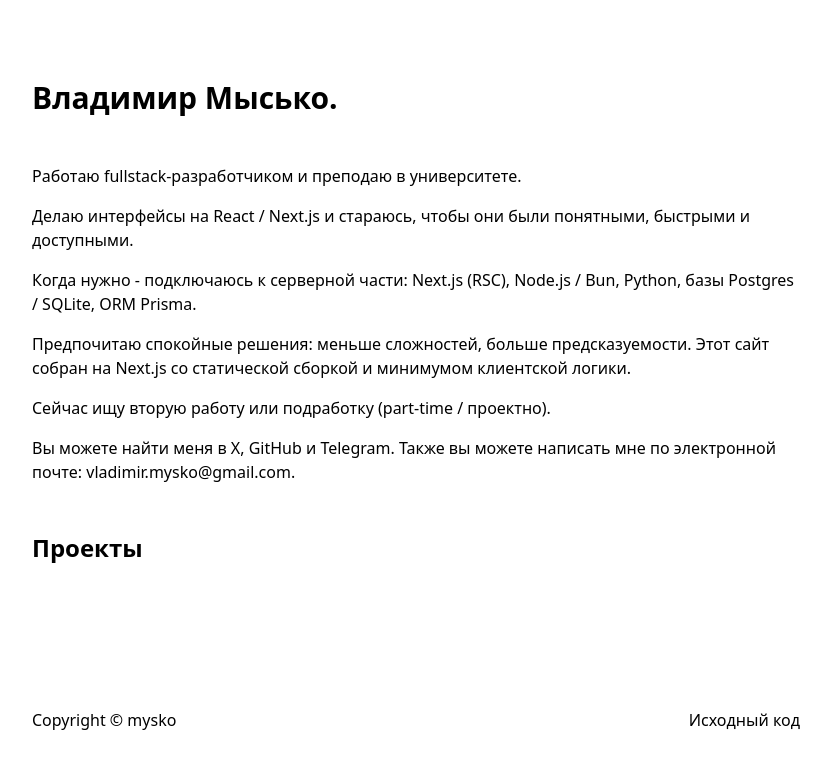
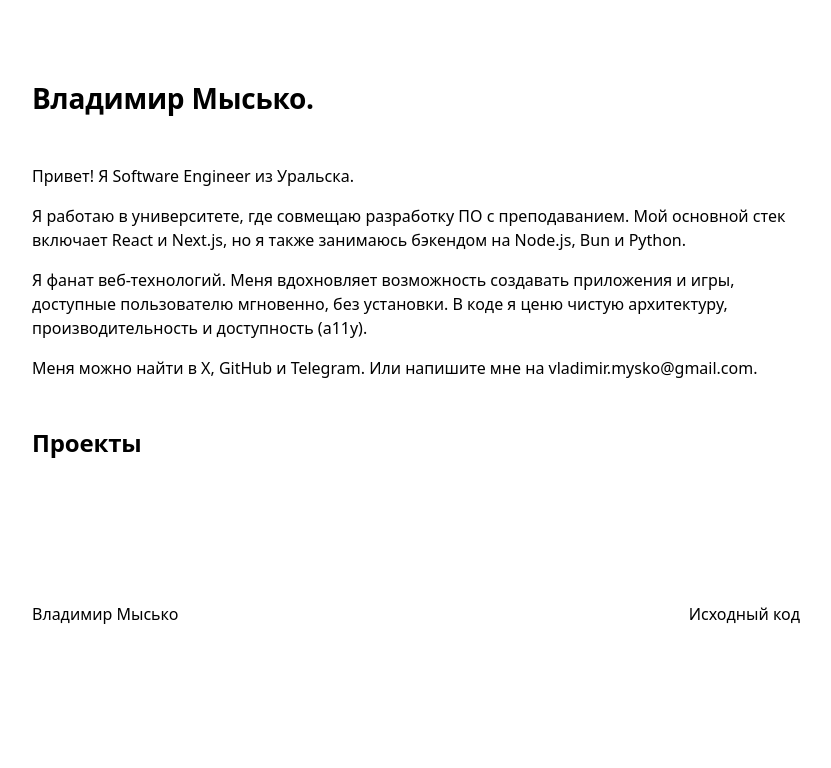
Before and after one commit to vladimirmysko/mysko, a Next.js app: page / in a window 1280 px wide. Shown: the top 768 px of the page, without its empty margins (224-1055 px from the left). Built offline with nearby package versions, Linux system fonts and the light colour scheme.

Commit message:
Enhance global styles and update homepage content for clarity and personalization

```diff
--- a/src/app/globals.css
+++ b/src/app/globals.css
@@ -11,6 +11,36 @@
   --font-sans: var(--font-inter);
 }
 
+@theme {
+  --text-xs: 12px;
+  --text-xs--line-height: 16px;
+  --text-xs--letter-spacing: 0.0025em;
+  --text-sm: 14px;
+  --text-sm--line-height: 20px;
+  --text-sm--letter-spacing: 0em;
+  --text-base: 16px;
+  --text-base--line-height: 24px;
+  --text-base--letter-spacing: 0em;
+  --text-lg: 18px;
+  --text-lg--line-height: 26px;
+  --text-lg--letter-spacing: -0.0025em;
+  --text-xl: 20px;
+  --text-xl--line-height: 28px;
+  --text-xl--letter-spacing: -0.005em;
+  --text-2xl: 24px;
+  --text-2xl--line-height: 30px;
+  --text-2xl--letter-spacing: -0.00625em;
+  --text-3xl: 28px;
+  --text-3xl--line-height: 36px;
+  --text-3xl--letter-spacing: -0.0075em;
+  --text-4xl: 35px;
+  --text-4xl--line-height: 40px;
+  --text-4xl--letter-spacing: -0.01em;
+  --text-5xl: 60px;
+  --text-5xl--line-height: 60px;
+  --text-5xl--letter-spacing: -0.025em;
+}
+
 @media (prefers-color-scheme: dark) {
   html {
     color-scheme: dark;
--- a/src/app/layout.tsx
+++ b/src/app/layout.tsx
@@ -25,7 +25,7 @@ export default function RootLayout({
   return (
     <html
       lang="en"
-      className="bg-white text-black dark:bg-black dark:text-white"
+      className="bg-white text-base text-black dark:bg-black dark:text-white"
     >
       <body className={inter.variable}>{children}</body>
     </html>
--- a/src/app/page.tsx
+++ b/src/app/page.tsx
@@ -7,27 +7,23 @@ export default function HomePage() {
         <h1 className="text-3xl font-semibold">Владимир Мысько.</h1>
 
         <div className="grid grid-cols-1 gap-4">
-          <p>Работаю fullstack-разработчиком и преподаю в университете.</p>
+          <p>Привет! Я Software Engineer из Уральска.</p>
           <p>
-            Делаю интерфейсы на React / Next.js и стараюсь, чтобы они были
-            понятными, быстрыми и доступными.
+            Я работаю в университете, где совмещаю разработку ПО с
+            преподаванием. Мой основной стек включает React и Next.js, но я
+            также занимаюсь бэкендом на Node.js, Bun и Python.
           </p>
           <p>
-            Когда нужно - подключаюсь к серверной части: Next.js (RSC), Node.js
-            / Bun, Python, базы Postgres / SQLite, ORM Prisma.
+            Я фанат веб-технологий. Меня вдохновляет возможность создавать
+            приложения и игры, доступные пользователю мгновенно, без установки.
+            В коде я ценю чистую архитектуру, производительность и доступность
+            (a11y).
           </p>
           <p>
-            Предпочитаю спокойные решения: меньше сложностей, больше
-            предсказуемости. Этот сайт собран на Next.js со статической сборкой
-            и минимумом клиентской логики.
-          </p>
-          <p>Сейчас ищу вторую работу или подработку (part-time / проектно).</p>
-          <p>
-            Вы можете найти меня в{" "}
-            <Link href="https://x.com/vladimirmysko">X</Link>,{" "}
-            <Link href="https://github.com/vladimirmysko">GitHub</Link> и{" "}
-            <Link href="https://t.me/vladimirmysko">Telegram</Link>. Также вы
-            можете написать мне по электронной почте:{" "}
+            Меня можно найти в <Link href="https://x.com/vladimirmysko">X</Link>
+            , <Link href="https://github.com/vladimirmysko">GitHub</Link> и{" "}
+            <Link href="https://t.me/vladimirmysko">Telegram</Link>. Или
+            напишите мне на{" "}
             <Link href="mailto:vladimir.mysko@gmail.com">
               vladimir.mysko@gmail.com
             </Link>
@@ -42,7 +38,7 @@ export default function HomePage() {
       </main>
 
       <footer className="flex w-full max-w-3xl flex-row items-center justify-between py-12">
-        <p>Copyright © mysko</p>
+        <p>Владимир Мысько</p>
         <Link href="https://github.com/vladimirmysko/mysko">Исходный код</Link>
       </footer>
     </div>
```
